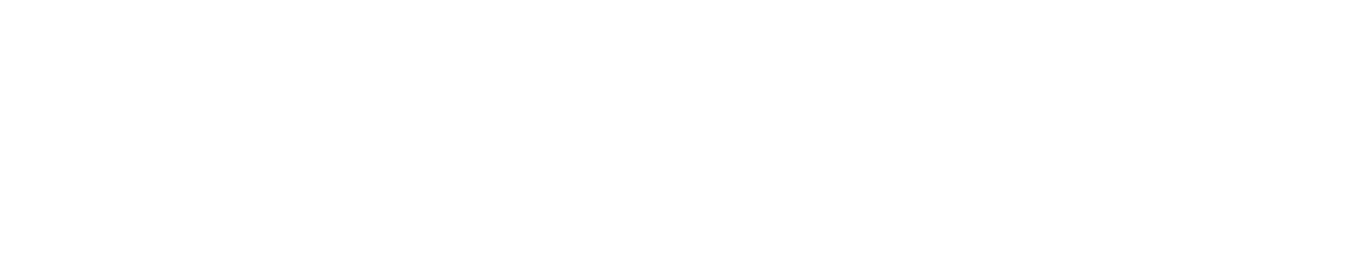
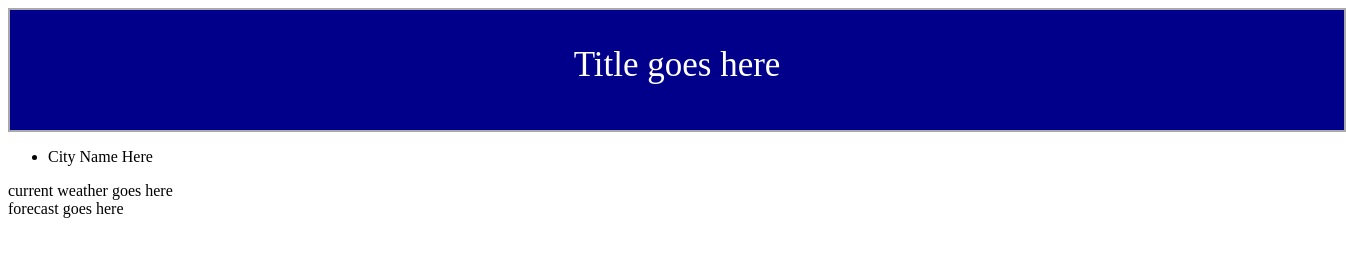
Before and after one commit to CeeJtheDay/weatherForecast, a plain HTML site: page Index.html in a window 1280 px wide. Shown: the whole page, 1346 px wide, since content can reach past the window. Drawn offline with Linux system fonts and the light colour scheme.

Commit message:
html, and started CSS

```diff
--- a/Assets/style.css
+++ b/Assets/style.css
@@ -0,0 +1,10 @@
+#header {
+    background-color: darkblue;
+    color: white;
+    width: 100%;
+    height: 50px;
+    border: solid 2px darkgrey;
+    text-align: center;
+    font-size: 35px;
+    padding: 35px;
+}
--- a/Index.html
+++ b/Index.html
@@ -1,14 +1,67 @@
 <!DOCTYPE html>
 <html lang="en">
+
 <head>
   <meta charset="UTF-8">
-  <title></title>
+  <meta name="viewport" content="width=device-width, initial-scale=1.0">
+  <meta http-equiv="X-UA-Compatible" content="ie=edge">
+  <link rel="stylesheet" type="text/css" href="Assets/style.css">
+  <title>Document</title>
 </head>
+
 <body>
 
-  <script type="text/javascript">
+  <div class="container-fluid">
 
-  </script>
+    <header id="header">
+      Title goes here
+    </header>
+
+  </div>
+
+  <main class="container">
+
+    <div class="row">
+
+      <section id="searchBar" class="col-sm-3">
+
+        <ul class="list-group list-group-flush">
+
+          <li class="list-group-item">City Name Here</li>
+
+        </ul>
+
+      </section>
+
+      <section id="displayBox" class="col-sm-9">
+
+        <div class="row">
+
+          <section id="currentWeather" class="col-sm-12">
+
+            current weather goes here
+
+          </section>
+
+        </div>
+
+        <div class="row">
+
+          <div id="weatherForecast" class="col-sm-12">
+
+            forecast goes here
+
+          </div>
+
+        </div>
+
+
+      </section>
+
+    </div>
+
+  </main>
 
 </body>
+
 </html>
```
